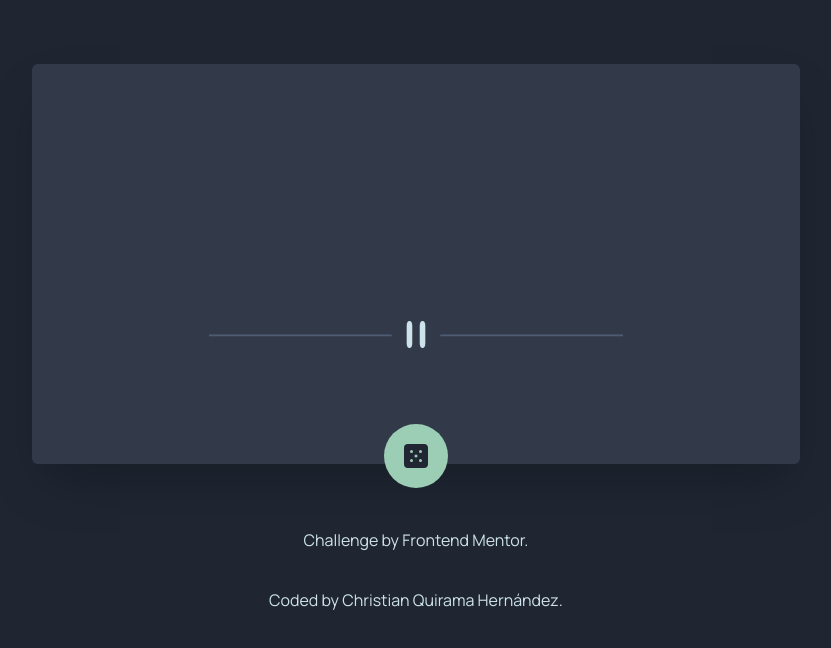
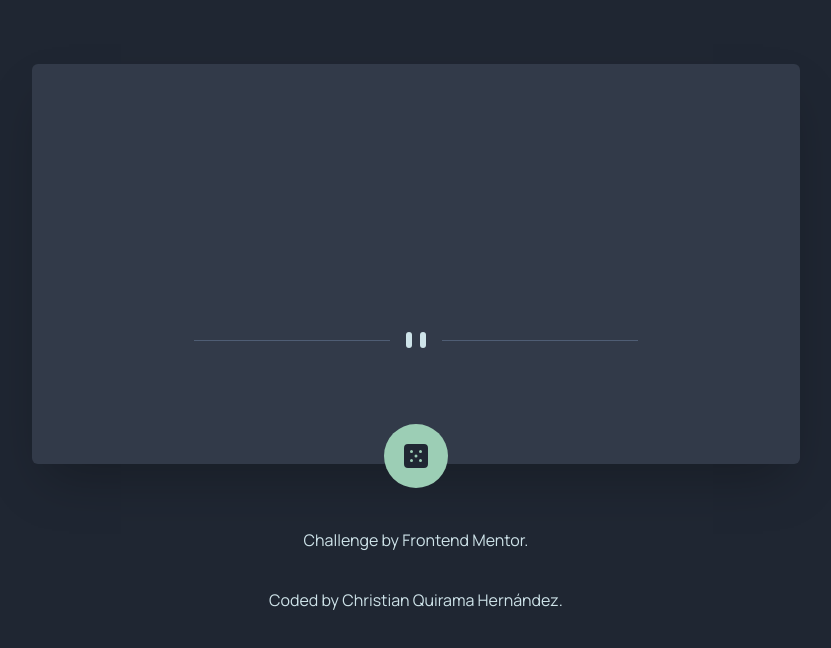
Before and after one commit to quirama1120/frontend-mentor-advice-generator, a website with bundled scripts: page public/index.html in a window 1280 px wide. Shown: the whole page, without its empty margins (224-1055 px from the left). Built offline with nearby package versions, Linux system fonts and the light colour scheme; no server answers.

Commit message:
shanging div line width

```diff
--- a/public/index.html
+++ b/public/index.html
@@ -22,7 +22,7 @@
     <div class="font-Manrope w-[80%] h-[80%] mx-auto absolute inset-0 top-1/2 transform -translate-y-1/2 flex flex-col items-center md:w-[60%] md:h-[60%] ">
       <h1 id="adviseT" class="text-[hsl(150,34%,71%)] mb-6 font-bold"></h1>
       <p id="adviseP" class="text-[hsl(193,38%,86%)] font-bold h-52 text-center font-['Manrope']"></p>
-      <img class="mb-9 md:w-[90%] md:h-9" src="./assets/images/pattern-divider-desktop.svg"  alt="separation line">
+      <img class="mb-9" src="./assets/images/pattern-divider-desktop.svg"  alt="separation line">
     </div>
 
     <div id="diceDiv" class="size-16 bg-[hsl(150,34%,71%)] rounded-full flex items-center justify-center absolute bottom-[-1.5rem] left-1/2 transform -translate-x-1/2 hover:cursor-pointer hover:transition duration-500 hover:scale-125">
```
